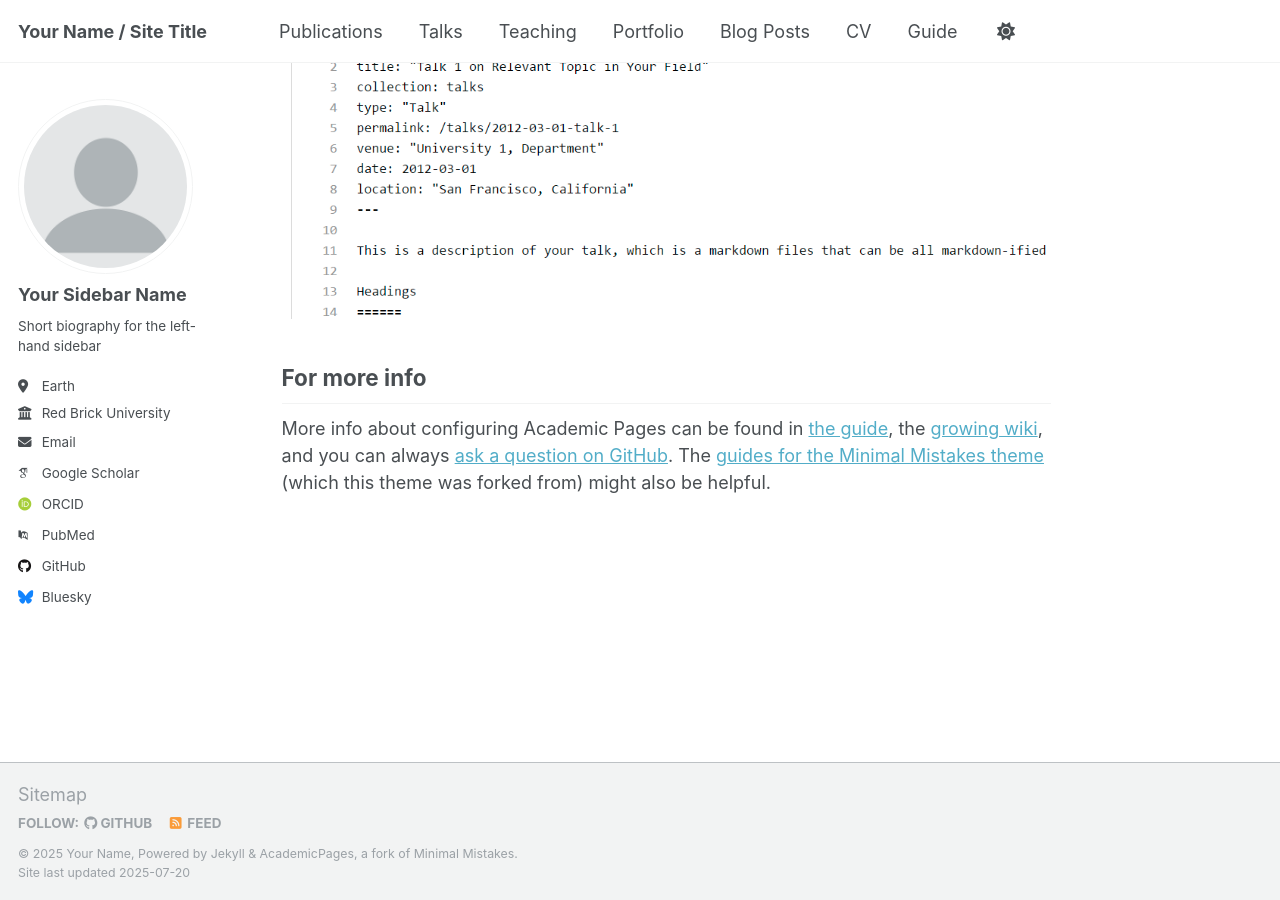
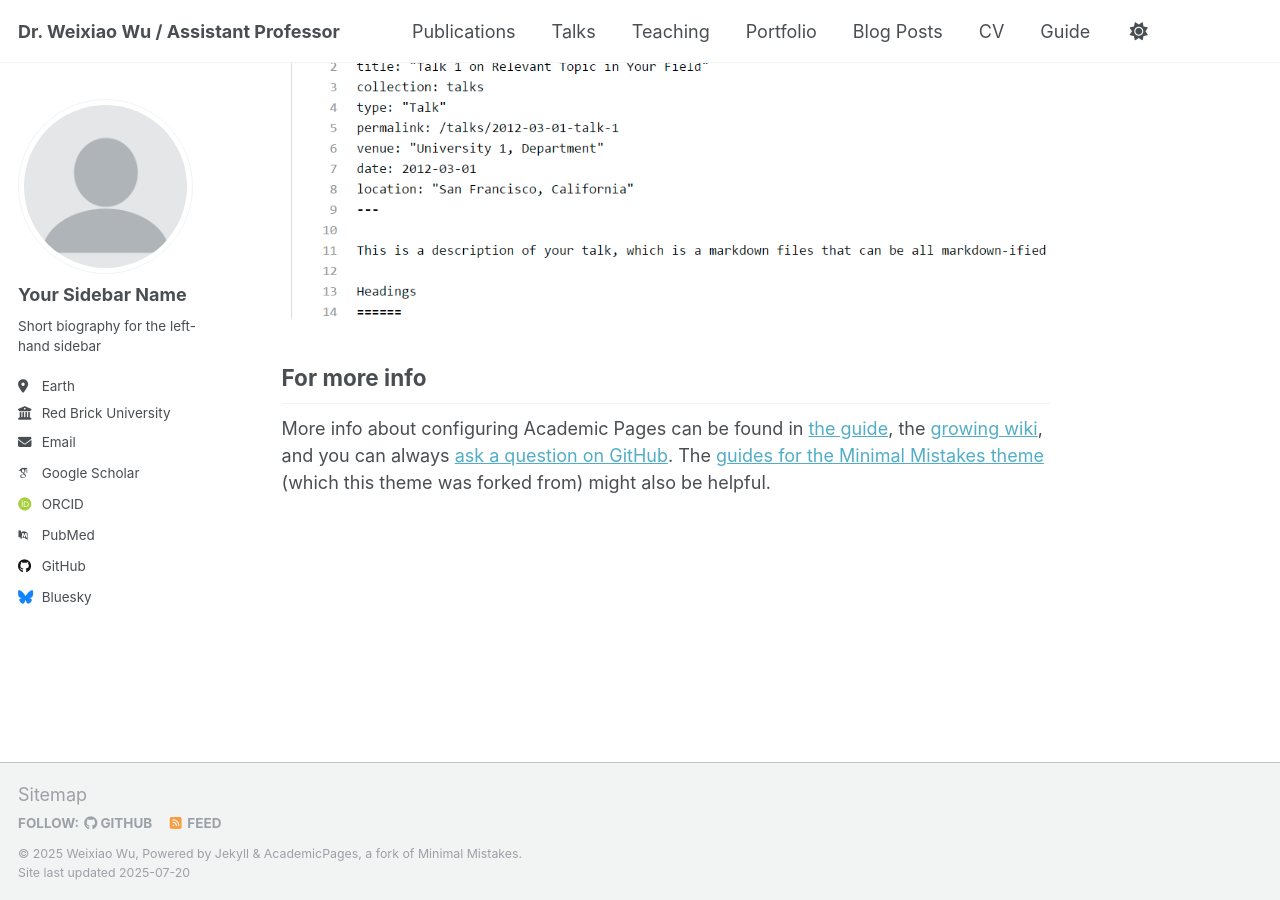
Before and after one commit to OliviaWeixiaoWu/OliviaWeixiaoWu.github.io, a Jekyll site: the page built from _pages/about.md, in a window 1280 px wide and 900 px high, scrolled down 2880 px. Built offline with Jekyll 4.4.1, drawn with Linux system fonts in a browser that asks for light colours; some web fonts are replaced; a script that is not in the unit is left out.

Commit message:
Update _config.yml

```diff
--- a/_config.yml
+++ b/_config.yml
@@ -9,9 +9,9 @@
 # Basic Site Settings
 locale                   : "en-US"
 site_theme               : "default"
-title                    : "Your Name / Site Title"
+title                    : "Dr. Weixiao Wu / Assistant Professor"
 title_separator          : "-"
-name                     : &name "Your Name"
+name                     : &name "Weixiao Wu"
 description              : &description "personal description"
 url                      : https://academicpages.github.io # the base hostname & protocol for your site e.g. "https://[your GitHub username].github.io" or if you already have some other page hosted on Github then use "https://[your GitHub username].github.io/[Your Repo Name]"
 baseurl                  : "" # the subpath of your site, e.g. "/blog"
```
